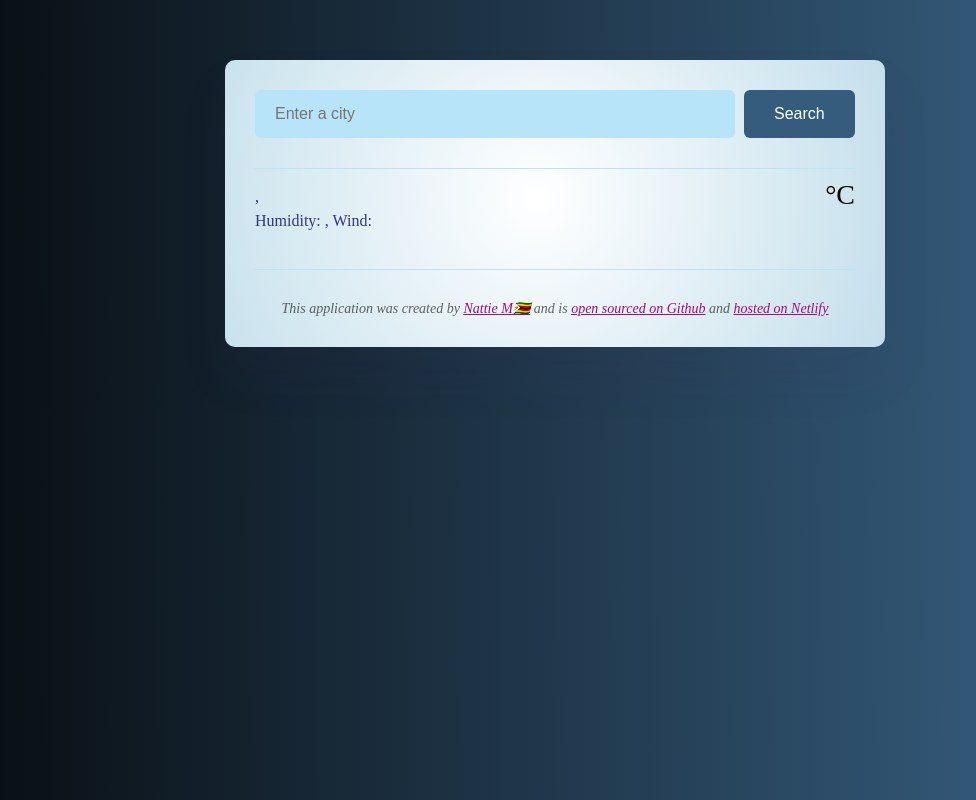
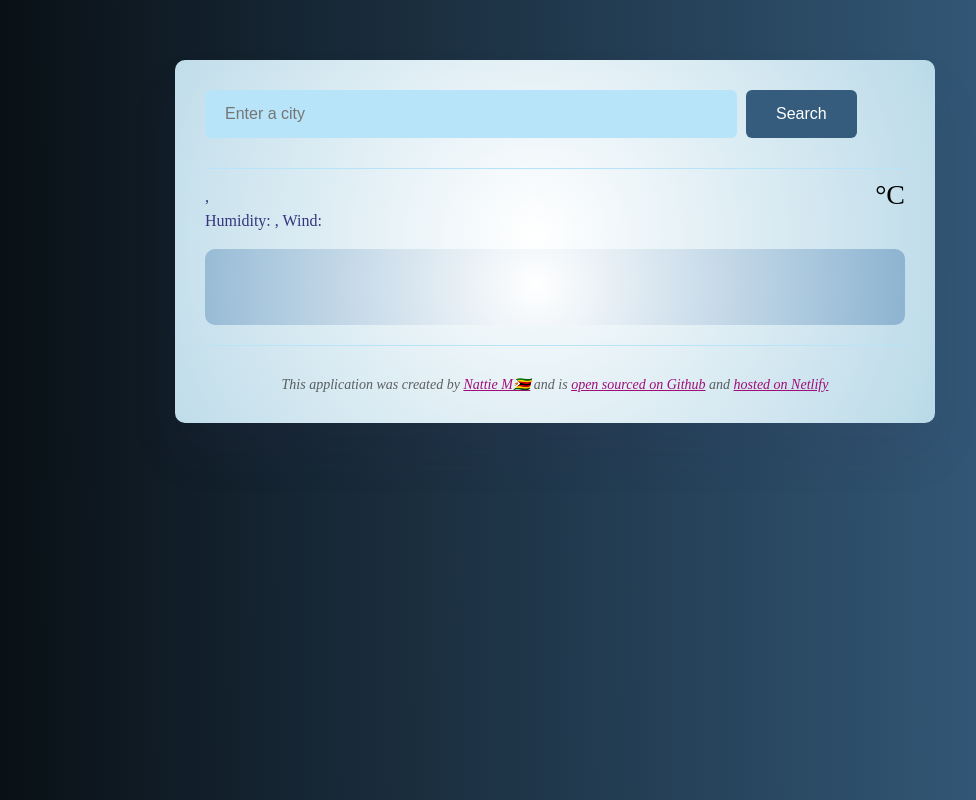
Before and after one commit to Nattie14/SkySavvyWeather, a plain HTML site: page index.html in a window 1280 px wide. Shown: the whole page, without its empty margins (85-1061 px from the left). Drawn offline with nearby package versions, Linux system fonts and the light colour scheme; no server answers; a web font is replaced by a local one.

Commit message:
Updated CSS to improve UX

```diff
--- a/src/style.css
+++ b/src/style.css
@@ -22,7 +22,7 @@ a {
     rgb(255, 255, 255) 0%,
     rgb(138, 192, 216) 90%
   );
-  max-width: 600px;
+  max-width: 700px;
   margin: 60px auto;
   padding: 30px;
   border-radius: 10px;
@@ -33,7 +33,7 @@ a {
   background: rgb(184, 228, 249);
   border: none;
   border-radius: 6px;
-  width: 80%;
+  width: 76%;
   padding: 15px 20px;
   font-size: 16px;
 }
@@ -50,6 +50,7 @@ a {
 .search-form-submit:hover {
   background: rgb(184, 228, 249);
   color: rgb(53, 92, 125);
+  border: 1px solid rgb(53, 92, 125);
 }
 
 .weather-app-data {
@@ -97,6 +98,9 @@ a {
       );
 
       border-radius: 10px;
+      width: 92%;
+      padding: 28px;
+      margin-bottom: 20px;
 }
 .weather-forecast {
   margin-top: 20px;
```
